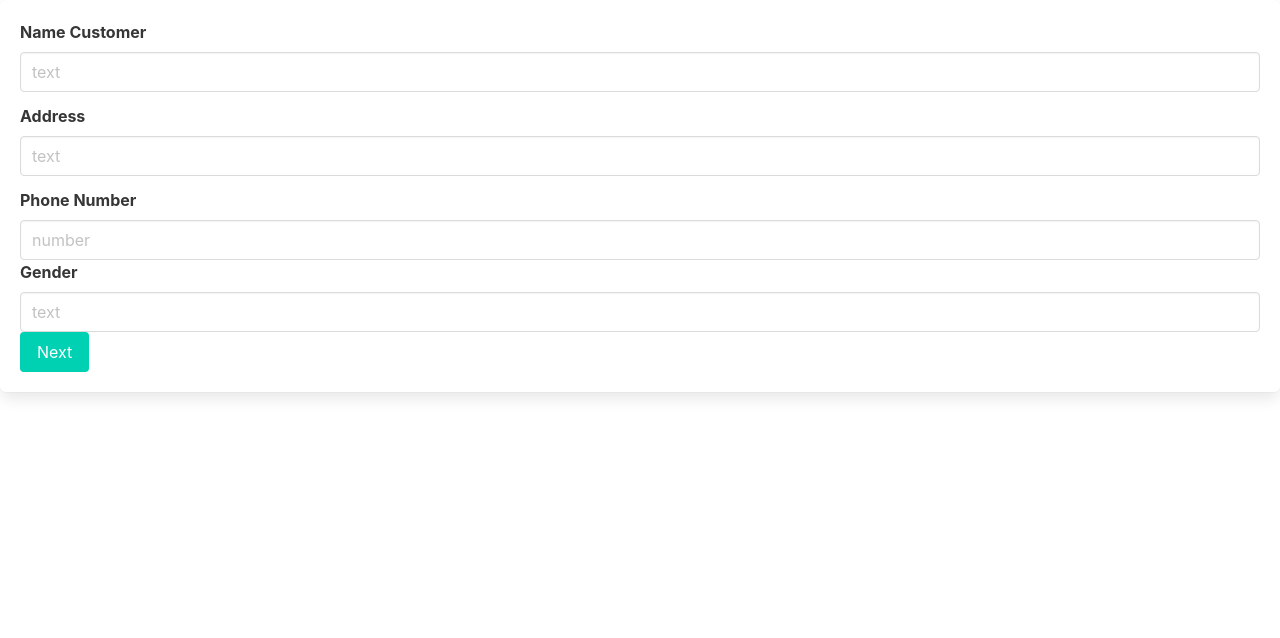
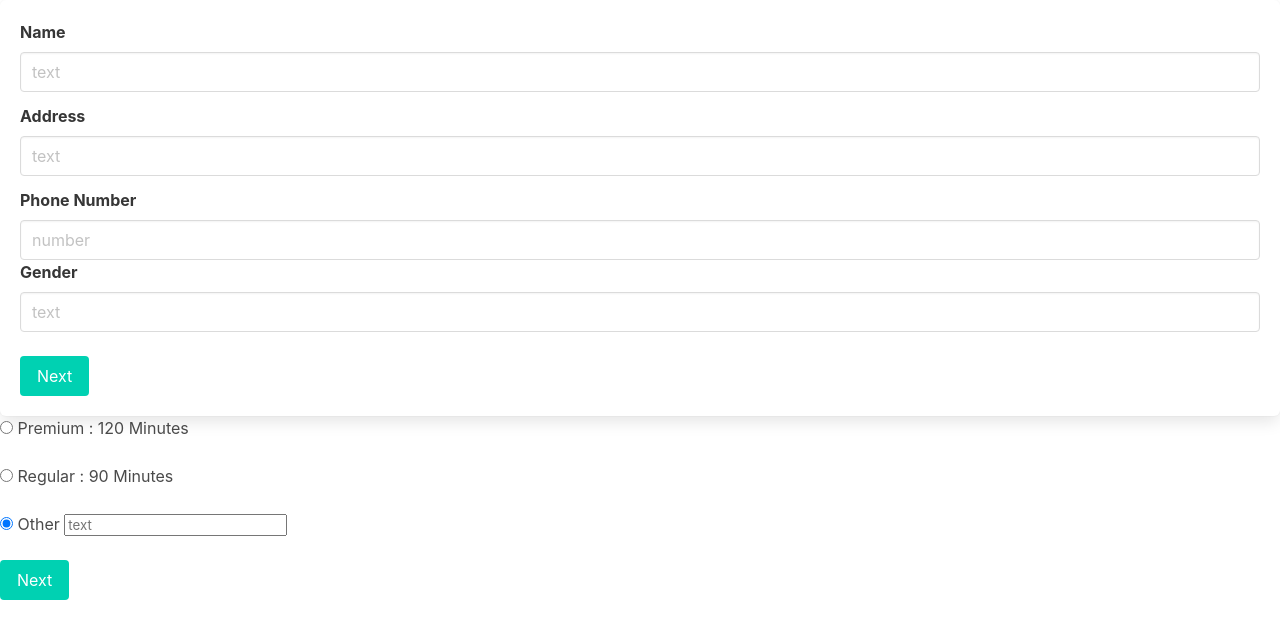
Before and after one commit to safrizalaji16/safrizalaji16, a website: page index.html in a window 1280 px wide. Drawn offline with nearby package versions, Linux system fonts and the light colour scheme.

Commit message:
paket dan input form

```diff
--- a/index.html
+++ b/index.html
@@ -20,7 +20,7 @@
     <div>
         <form class="box">
           <div class="field">
-            <label class="label">Name Customer</label>
+            <label class="label">Name</label>
             <div class="control">
               <input class="input" type="name" placeholder="text">
             </div>
@@ -46,7 +46,7 @@
               <input class="input" type="text" placeholder="text">
             </div>
           </div>
-
+        <br>
           <button class="button is-primary">Next</button>
         </form>
     </div>
@@ -61,8 +61,34 @@
     <div></div>
 
     <!-- DEVI paket -->
-    <div></div>
 
+      <div class="columns is-flex-direction-column">
+        <div class="column">
+          <label class="radio">
+            <input type="radio" name="foobar">
+            Premium : 120 Minutes
+          </label>
+        </div>
+
+        <div class="column">
+          <label class="radio">
+            <input type="radio" name="foobar" checked>
+            Regular : 90 Minutes
+          </label>
+        </div>
+
+        <div class="column">
+          <label class="radio">
+            <input type="radio" name="foobar" checked>
+            Other
+            <input type="text" name="" placeholder="text">
+          </label>
+        </div>
+
+        <div class="column">
+          <button class="button is-primary">Next</button>
+        </div>
+      </div>
     <!-- DAYAT additional -->
     <div></div>
 
```
